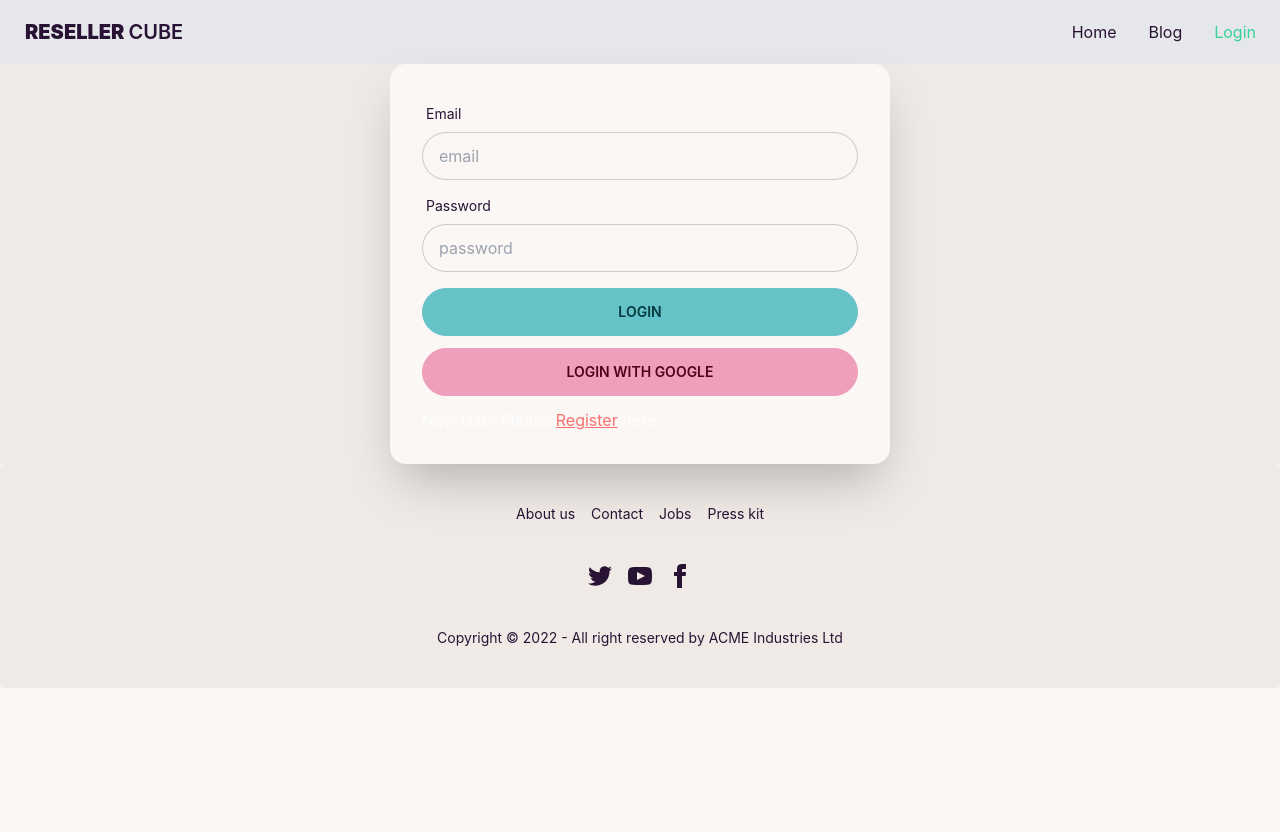
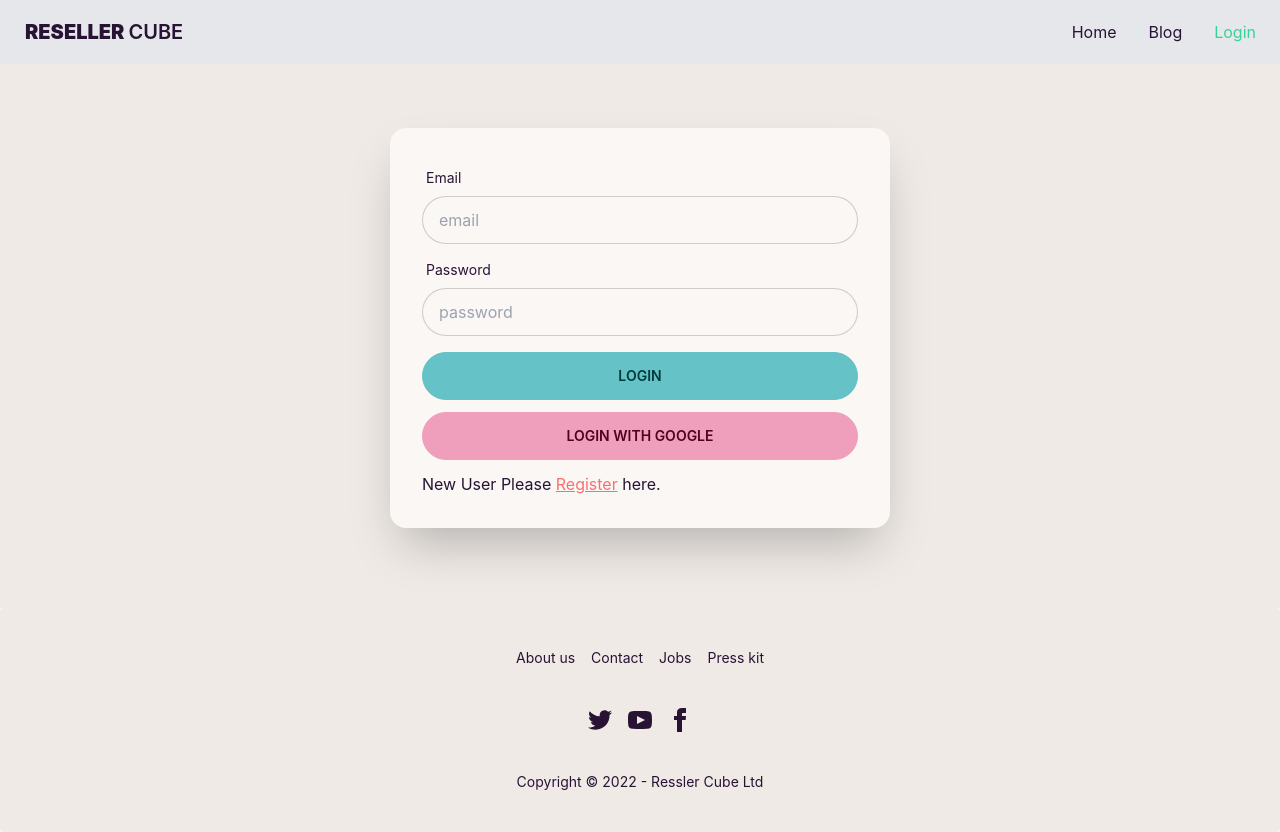
Before and after one commit to joySarkar8/resalleer-cube-client, a React (Create React App) app: page /login in a window 1280 px wide. Before the commit the page ends 800 px from the top, so only its background shows below. Built offline with nearby package versions, Linux system fonts and the light colour scheme; no server answers.

Commit message:
complete

```diff
--- a/src/Routes/PrivateRoute.js
+++ b/src/Routes/PrivateRoute.js
@@ -1,13 +1,14 @@
 import { useContext } from "react";
 import { Navigate, useLocation } from "react-router-dom";
 import { AuthContext } from "../contexts/AuthProvider";
+import Loading from "../pages/shared/Loading";
 
 const PrivateRoute = ({children}) => {
     const {user, loader} = useContext(AuthContext);
     const location = useLocation();
 
     if (loader) {
-        return <progress className="progress w-56"></progress>
+        return <Loading></Loading>
     }
 
     if (user) {
--- a/src/pages/Home/Home.js
+++ b/src/pages/Home/Home.js
@@ -1,5 +1,4 @@
 import React from 'react';
-import PrivateRoute from '../../Routes/PrivateRoute';
 import Advertise from './Advertise/Advertise';
 import Banner from './Banner';
 import CategoryItems from './Category/CategoryItems';
@@ -9,7 +8,6 @@ const Home = () => {
     <div className=''>
       <Banner></Banner>
       <CategoryItems></CategoryItems>
-      {/* <PrivateRoute><Advertise></Advertise></PrivateRoute> */}
       <Advertise></Advertise>
     </div>
   );
--- a/src/pages/Login.js
+++ b/src/pages/Login.js
@@ -85,7 +85,7 @@ const Login = () => {
 
     return (
         <div className="hero bg-base-200">
-            <div className="card flex-shrink-0 shadow-2xl bg-base-100 w-[500px]">
+            <div className="card mt-16 mb-20 flex-shrink-0 shadow-2xl bg-base-100 w-[500px]">
                 <form onSubmit={handleSubmit} className="card-body pb-3">
                     <div className="form-control">
                         <label className="label">
@@ -108,7 +108,7 @@ const Login = () => {
                 </form>
 
                 <div className='pl-8 pr-8'><button onClick={handleGoogleSignIn} className="btn btn-secondary w-full">Login with Google</button></div>
-                <p className='text-white mt-3 mb-8 ml-8'>New User Please <Link className='underline text-red-400' to='/register'>Register</Link> here.</p>
+                <p className='mt-3 mb-8 ml-8'>New User Please <Link className='underline text-red-400' to='/register'>Register</Link> here.</p>
 
             </div>
         </div>
--- a/src/pages/Register.js
+++ b/src/pages/Register.js
@@ -90,7 +90,7 @@ const Register = () => {
 
     return (
         <div className="hero bg-base-200">
-            <div className="card flex-shrink-0 shadow-2xl bg-base-100 w-[500px]">
+            <div className="card mt-16 mb-20 flex-shrink-0 shadow-2xl bg-base-100 w-[500px]">
                 <form onSubmit={handleSubmit} className="card-body pb-3">
                     <div className="form-control">
                         <label className="label">
@@ -124,7 +124,7 @@ const Register = () => {
 
                 <div className='pl-8 pr-8'><button onClick={handleGoogleSignIn} className="btn btn-secondary w-full">Login with Google</button></div>
 
-                <p className='text-white mt-3 mb-8 ml-8'>Allready have account? <Link className='underline text-red-400' to='/login'>Login</Link> here.</p>
+                <p className='mt-3 mb-8 ml-8'>Allready have account? <Link className='underline text-red-400' to='/login'>Login</Link> here.</p>
             </div>
         </div>
     );
--- a/src/pages/shared/Footer.js
+++ b/src/pages/shared/Footer.js
@@ -18,7 +18,7 @@ const Footer = () => {
                 </div>
             </div>
             <div>
-                <p>Copyright © 2022 - All right reserved by ACME Industries Ltd</p>
+                <p>Copyright © 2022 - Ressler Cube Ltd</p>
             </div>
         </footer>
     );
--- a/src/pages/shared/Header.js
+++ b/src/pages/shared/Header.js
@@ -45,7 +45,7 @@ const Header = () => {
                 </div>
                 <div className="navbar-center hidden lg:flex">
                     <ul className="menu menu-horizontal p-0">
-                        <li>{user?.displayName}</li>
+                        {/* <li>{user?.displayName}</li> */}
                         {menuItems}
                     </ul>
                 </div>
--- a/src/pages/shared/Loading.js
+++ b/src/pages/shared/Loading.js
@@ -2,7 +2,7 @@ import React from 'react';
 
 const Loading = () => {
     return (
-        <div className=''>
+        <div className='flex justify-center'>
             <div style={{ borderTopColor: "transparent" }}
                 className="w-10 h-10 border-4 border-blue-400 border-dashed rounded-full animate-spin"></div>
         </div>
```
Also changed, not shown: firebase.json (added), 2 other files (tests, documents, lock files or other folders).
